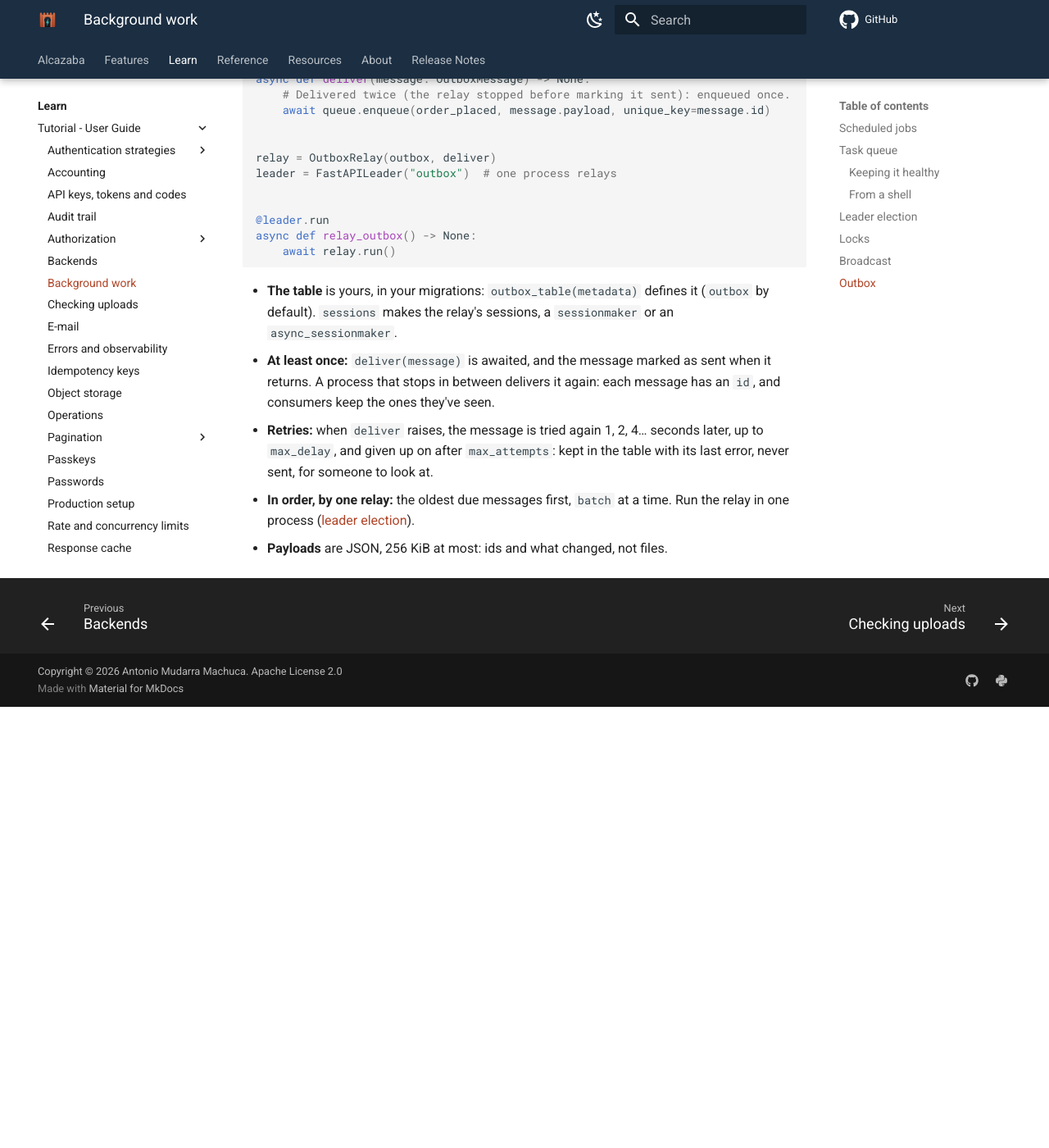
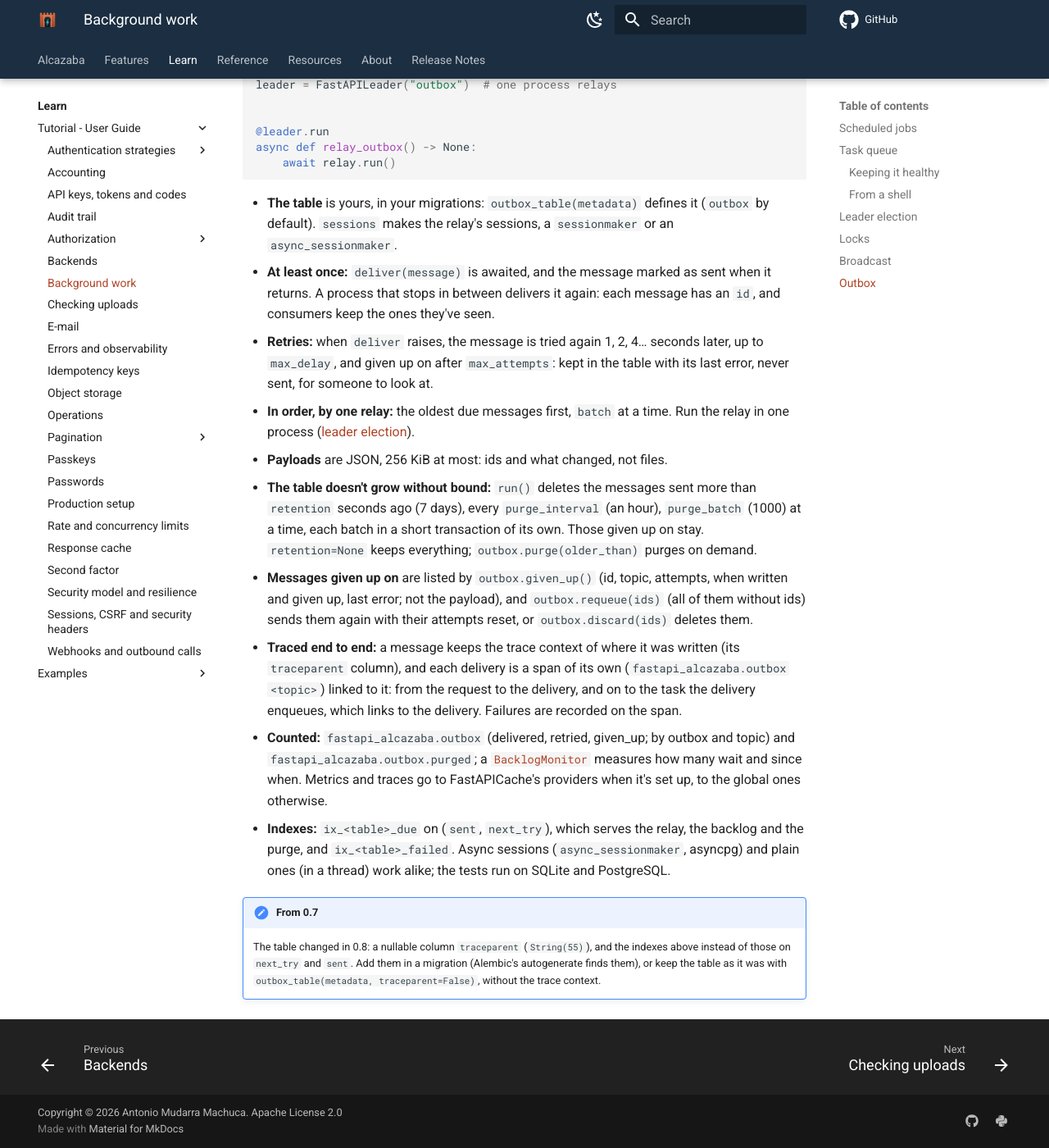
Before and after one commit to nonodev96/fastapi-alcazaba, an MkDocs documentation site: the page built from docs/guide/background.md, in a window 1280 px wide and 1400 px high, scrolled down 8105 px. Shown: the whole window at 82% size. Built offline with MkDocs 1.6.1 and Material for MkDocs 9.7.7, drawn with Linux system fonts in a browser that asks for light colours; comment, search, counter and statistics services are not loaded; the version menu is left out; before the commit the page ends 8967 px from its top, so only the background shows below that; some of the changed text lies outside the part shown.

Commit message:
Document the outbox's purge, recovery, tracing and migration

```diff
--- a/docs/guide/background.md
+++ b/docs/guide/background.md
@@ -365,3 +362,27 @@ async def relay_outbox() -> None:
 - **In order, by one relay:** the oldest due messages first, `batch` at a time. Run the relay
   in one process ([leader election](#leader-election)).
 - **Payloads** are JSON, 256 KiB at most: ids and what changed, not files.
+- **The table doesn't grow without bound:** `run()` deletes the messages sent more than `retention`
+  seconds ago (7 days), every `purge_interval` (an hour), `purge_batch` (1000) at a time, each
+  batch in a short transaction of its own. Those given up on stay. `retention=None` keeps
+  everything; `outbox.purge(older_than)` purges on demand.
+- **Messages given up on** are listed by `outbox.given_up()` (id, topic, attempts, when written and
+  given up, last error; not the payload), and `outbox.requeue(ids)` (all of them without ids) sends
+  them again with their attempts reset, or `outbox.discard(ids)` deletes them.
+- **Traced end to end:** a message keeps the trace context of where it was written (its
+  `traceparent` column), and each delivery is a span of its own (`fastapi_alcazaba.outbox
+  <topic>`) linked to it: from the request to the delivery, and on to the task the delivery
+  enqueues, which links to the delivery. Failures are recorded on the span.
+- **Counted:** `fastapi_alcazaba.outbox` (delivered, retried, given_up; by outbox and topic) and
+  `fastapi_alcazaba.outbox.purged`; a [`BacklogMonitor`](observability.md#backlog-gauges)
+  measures how many wait and since when. Metrics and traces go to FastAPICache's providers when
+  it's set up, to the global ones otherwise.
+- **Indexes:** `ix_<table>_due` on (`sent`, `next_try`), which serves the relay, the backlog and the
+  purge, and `ix_<table>_failed`. Async sessions (`async_sessionmaker`, asyncpg) and plain ones
+  (in a thread) work alike; the tests run on SQLite and PostgreSQL.
+
+!!! note "From 0.7"
+    The table changed in 0.8: a nullable column `traceparent` (`String(55)`), and the indexes above
+    instead of those on `next_try` and `sent`. Add them in a migration (Alembic's autogenerate
+    finds them), or keep the table as it was with `outbox_table(metadata, traceparent=False)`,
+    without the trace context.
```
Also changed, not shown: other parts of docs/guide/background.md (+0 -3 lines), CHANGELOG.md (+14 -0 lines), README.md (+1 -1 lines), docs/guide/observability.md (+5 -1 lines), docs/reference/background.md (+2 -0 lines).
